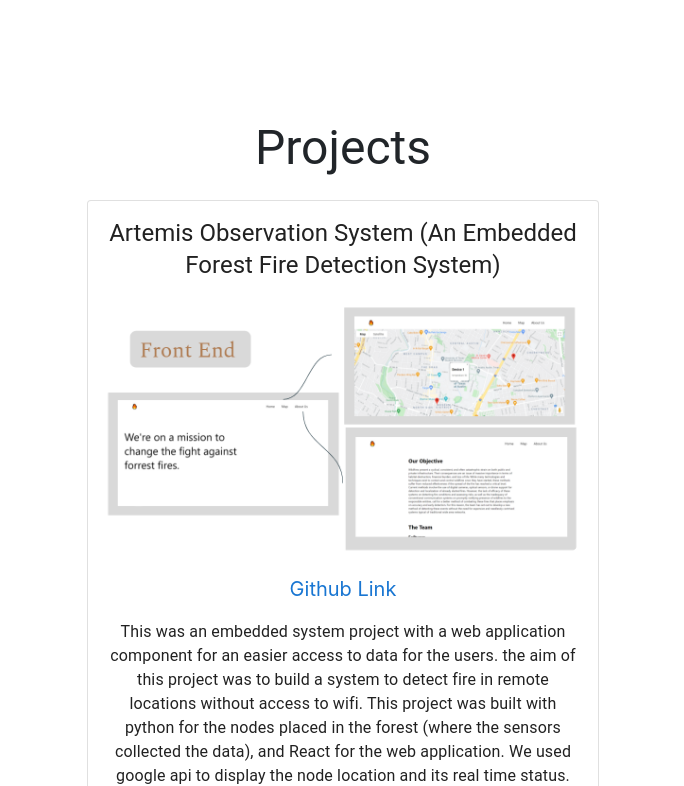
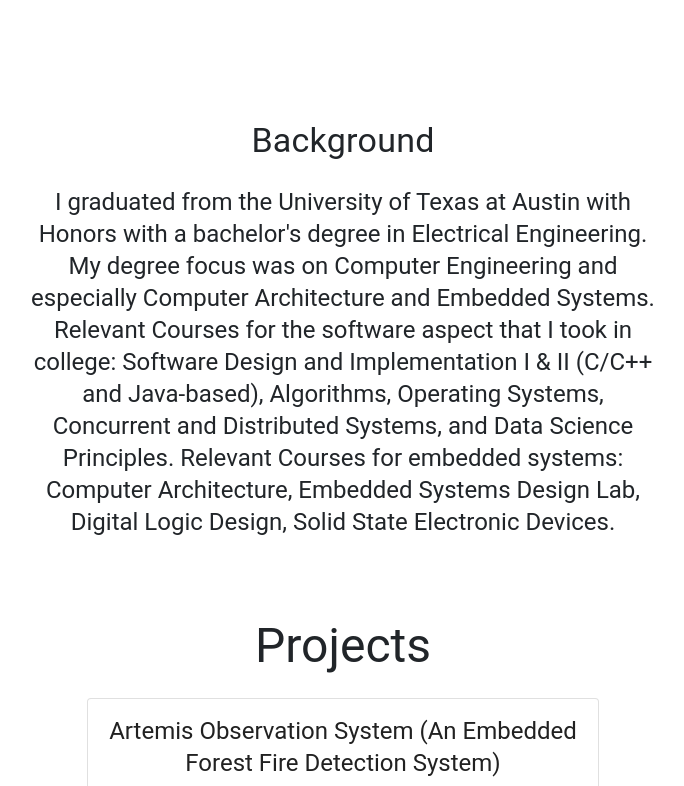
Before and after one commit to ZohanM/ZohanM.github.io, a React (Create React App) app: page / in a window 1280 px wide. Shown: the part 1734-2520 px from the top of the page, without its empty margins (297-981 px from the left). Built offline with nearby package versions, Linux system fonts and the light colour scheme; the HTML template or start-up script is replaced by a standard one.

Commit message:
Added Background section to the about section

```diff
--- a/src/components/About.js
+++ b/src/components/About.js
@@ -54,6 +54,20 @@ function About(){
                         {/* Intentionally Empty */}
                 </Grid>
             </Grid>
+            <Box
+                xs={12}
+                maxWidth={{xs: "90vw", sm: "80vw", md: "65vw", lg: "50vw"}}
+                mx="auto"
+                mb={10}
+            >
+                <Typography variant="h4">
+                    Background
+                </Typography>
+                <br />
+                <Typography variant="h5">
+                    I graduated from the University of Texas at Austin with Honors with a bachelor's degree in Electrical Engineering. My degree focus was on Computer Engineering and especially Computer Architecture and Embedded Systems. Relevant Courses for the software aspect that I took in college: Software Design and Implementation I & II (C/C++ and Java-based), Algorithms, Operating Systems, Concurrent and Distributed Systems, and Data Science Principles. Relevant Courses for embedded systems: Computer Architecture, Embedded Systems Design Lab, Digital Logic Design, Solid State Electronic Devices.
+                </Typography>
+            </Box>
         </section>
     );
 }
```
